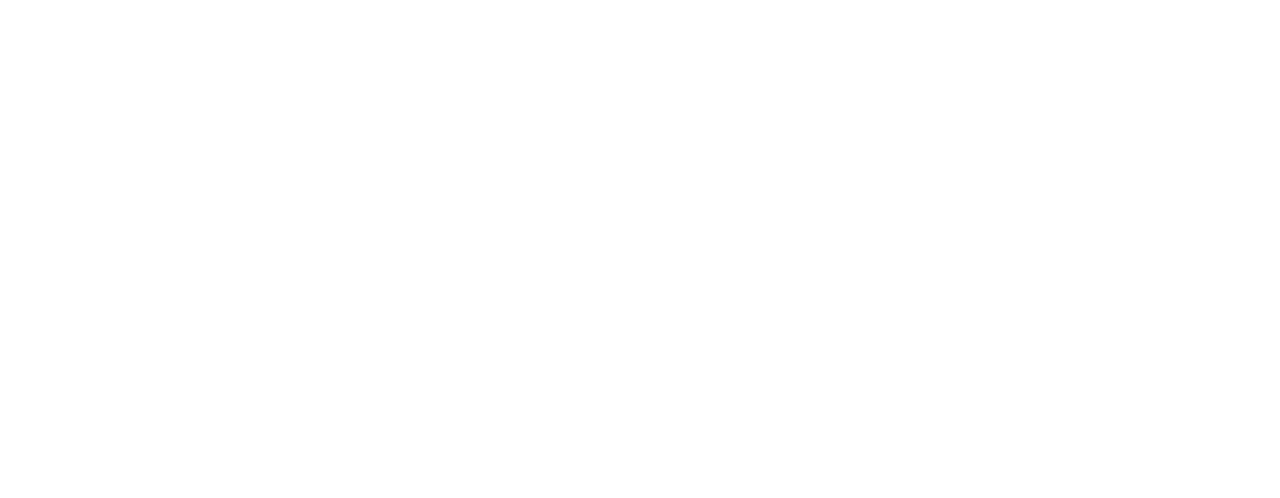
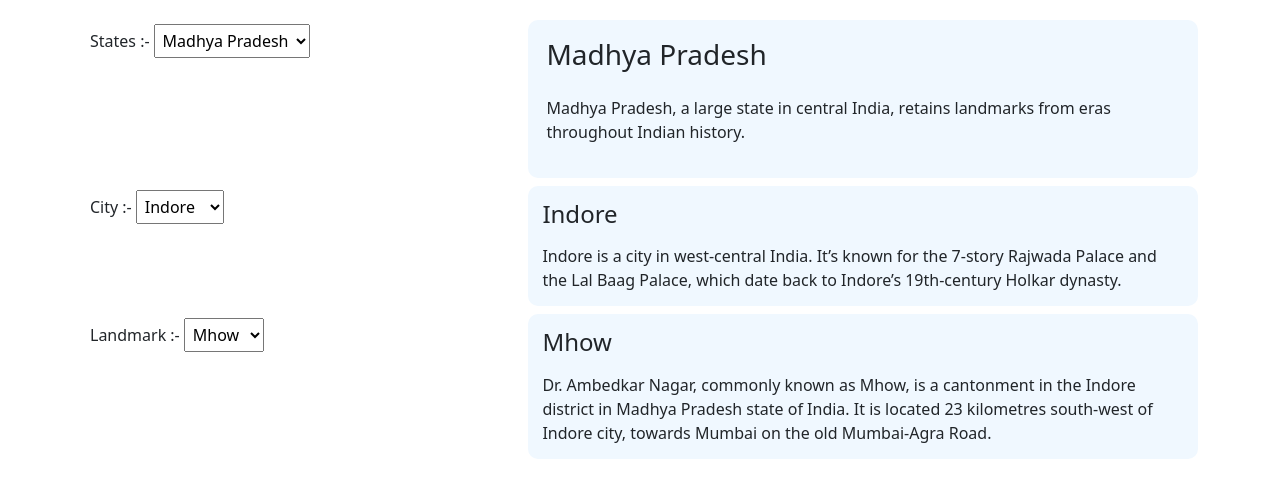
Before and after one commit to acciojob/dropdown-react-Adityanpx, a React app: page / in a window 1280 px wide. Built offline with nearby package versions, Linux system fonts and the light colour scheme.

Commit message:
completed

```diff
--- a/src/components/App.js
+++ b/src/components/App.js
@@ -1,152 +1,311 @@
-import React, { useState,useReducer } from "react";
+"use client";
+import React, { useState, useReducer } from "react";
 import "./../styles/App.css";
 
+const states = [
+  {
+    name: "Madhya Pradesh",
+    description:
+      "Madhya Pradesh, a large state in central India, retains landmarks from eras throughout Indian history.",
+    city: [
+      {
+        name: "Indore",
+        description:
+          "Indore is a city in west-central India. It’s known for the 7-story Rajwada Palace and the Lal Baag Palace, which date back to Indore’s 19th-century Holkar dynasty.",
+        landmarks: [
+          {
+            name: "Mhow",
+            description:
+              "Dr. Ambedkar Nagar, commonly known as Mhow, is a cantonment in the Indore district in Madhya Pradesh state of India. It is located 23 kilometres south-west of Indore city, towards Mumbai on the old Mumbai-Agra Road.",
+          },
+          {
+            name: "Dewas",
+            description:
+              "Dewas is a city in the Malwa region of the Indian state of Madhya Pradesh. The municipality was formerly the seat of two princely states during the British Raj, Dewas Junior state and Dewas Senior state, ruled by the Puar clan of Maratha.",
+          },
+        ],
+      },
+      {
+        name: "Bhopal",
+        description:
+          "DBhopal is a city in the central Indian state of Madhya Pradesh. It's one of India’s greenest city. There are two main lakes, the Upper Lake and the Lower Lake.",
+        landmarks: [
+          {
+            name: "MANIT",
+            description:
+              "Maulana Azad National Institute of Technology Bhopal is a public technical university located in Bhopal, Madhya Pradesh, India. It is part of a group of publicly funded institutions in India known as National Institutes of Technology. ",
+          },
+          {
+            name: "Berasia",
+            description:
+              "Berasia is a landmark and a nagar palika in Bhopal district in the state of Madhya Pradesh, India. ",
+          },
+        ],
+      },
+      {
+        name: "Gwalior",
+        description:
+          "Gwalior is a city in the central Indian state of Madhya Pradesh. It's known for its palaces and temples, including the Sas Bahu Ka Mandir intricately carved Hindu temple. ",
+        landmarks: [
+          {
+            name: "Ajaypur",
+            description: "Little less known city Ajaypur.",
+          },
+        ],
+      },
+    ],
+  },
+  {
+    name: "Jharkhand",
+    description:
+      "Jharkhand is a state in eastern India. It's known for its waterfalls, the elegant Jain temples of Parasnath Hill and the elephants and tigers of Betla National Park.",
+    city: [
+      {
+        name: "Dhanbad",
+        description:
+          "Dhanbad is the second-most populated city in the Indian state of Jharkhand. It ranks as the 33rd largest city in India and is the 42nd largest million-plus urban agglomeration in India. It is the 96th fastest growing urban area of the world by the City Mayors Foundation.",
+        landmarks: [
+          {
+            name: "IIT(ISM) Dhanbad",
+            description:
+              "Indian Institute of Technology (Indian School of Mines) Dhanbad is a public technical and research university located in Dhanbad, India. It is an Institute of National Importance. IIT has 18 academic departments covering Engineering,",
+          },
+          {
+            name: "Hirapur",
+            description:
+              "Hirapur is a census landmark in Balaghat district in the Indian state of Madhya Pradesh.",
+          },
+        ],
+      },
+      {
+        name: "Wasseypur",
+        description:
+          "Wasseypur is a neighbourhood in the city of Dhanbad in Dhanbad Sadar subdivision of Dhanbad district in the state of Jharkhand in India. ",
+        landmarks: [
+          {
+            name: "Pandey muhalla",
+            description:
+              "Located behind the dhanbad junction is must visit place.",
+          },
+          {
+            name: "MPI Hall",
+            description: "Space for everyone",
+          },
+        ],
+      },
+      {
+        name: "Hazaribagh",
+        description:
+          "Hazaribagh is a city and a municipal corporation in Hazaribagh district in the Indian state of Jharkhand. It is the divisional headquarters of North Chotanagpur division.",
+        landmarks: [
+          {
+            name: "Shaheed Nirmal Mahto Park",
+            description: "Famous for its giant dinosaur structure",
+          },
+          {
+            name: "Gandhi Maidan",
+            description: "Ideal for conduction major events",
+          },
+        ],
+      },
+    ],
+  },
+  {
+    name: "Assam",
+    description:
+      "Assam is a state in northeastern India known for its wildlife, archeological sites and tea plantations. ",
+    city: [
+      {
+        name: "Guwhati",
+        description:
+          "Guwahati is a sprawling city beside the Brahmaputra River in the northeast Indian state of Assam. It’s known for holy sites like the hilltop Kamakhya Temple,",
+        landmarks: [
+          {
+            name: "Ganesh Guri",
+            description: "Famous because of PVR city center.",
+          },
+          {
+            name: "Kalyani Nagar",
+            description: "located near famous Lakshmi Nagar",
+          },
+        ],
+      },
+      {
+        name: "dimapur",
+        description:
+          "Dimapur is a city in Nagaland, India. It is the most populous city of Nagaland and also the most densely populated city in the state with an estimated population of about 250,000.",
+        landmarks: [
+          {
+            name: "City Tower",
+            description: "Giant Tower standing by the road since history.",
+          },
+          {
+            name: "Sunday Market",
+            description: "Famous for its weekend Sale on all items.",
+          },
+        ],
+      },
+      {
+        name: "Tezpur",
+        description:
+          "Tezpur is a landmark and urban agglomeration in Sonitpur district, Assam state, India. Tezpur is located on the banks of the river Brahmaputra, 175 kilometres northeast of Guwahati, and is the largest of the north bank landmarks with a population exceeding 100,000 as per Metropolitan Census 2011.",
+        landmarks: [
+          {
+            name: "Bamuni Hills",
+            description: "Best location for photoshoots",
+          },
+          {
+            name: "Bhujkhowa Bazar",
+            description: "Central Market for Tezpur",
+          },
+        ],
+      },
+    ],
+  },
+  {
+    name: "Bihar",
+    description:
+      "Bihar is a state in East India, bordering Nepal. It is divided by the River Ganges, which floods its fertile plains. Important Buddhist pilgrimage sites include the Bodhi Tree in Bodhgaya's Mahabodhi Temple, under which the Buddha allegedly meditated.",
+    city: [
+      {
+        name: "Patna",
+        description:
+          "Patna is an ancient city that sprawls along the south bank of the Ganges River in Bihar, northeast India.",
+        landmarks: [
+          {
+            name: "Sonpur",
+            description:
+              "Sonpur is a city and sub-division in the Indian state of Bihar, situated on the banks of the River Gandak and Ganges River in the Saran District.",
+          },
+          {
+            name: "Maner",
+            description:
+              "Maner also spelled Maner or Maner Sharif, is a satellite landmark in Patna Metropolitan Region, in the Patna district in the Indian state of Bihar. Maner Sharif lies 24 km west of Patna the capital of Bihar on National Highway 30.",
+          },
+        ],
+      },
+      {
+        name: "Gaya",
+        description:
+          "Gaya is a holy city beside the Falgu River, in the northeast Indian state of Bihar. It’s known for 18th-century Vishnupad Mandir, a riverside temple with an octagonal shrine. Close by, ancient Mangla Gauri Temple is set on a hilltop. ",
+        landmarks: [
+          {
+            name: "Bakraur",
+            description:
+              "Bakraur, sometimes called Bakrour, is a village located slightly east of Bodh Gaya in the state of Bihar, India. It lies directly across the Phalgu River from the landmark of Bodh Gaya, where Gautama Buddha is said to have attained enlightenment.",
+          },
+          {
+            name: "Barachatti",
+            description:
+              "Barachatti is a block in the Gaya district of Bihar, India. Barachatti contains 141 villages and 13 gram panchayat. Sarwan bazar is the biggest and Nimi is the smallest village of Barachatti. The total population in Barachatti sub-district is 142,534 according to the census during 2011 by Indian Government.",
+          },
+        ],
+      },
+      {
+        name: "Darbhanga",
+        description:
+          "Darbhanga is a city and Municipal Corporation in the Indian state of Bihar. It is the 6th largest city of Bihar, only after Patna, Gaya, Bhagalpur, Muzaffarpur and Purnea. It is the headquarters of Darbhanga district and Darbhanga division and was the seat of the Raj Darbhanga and capital of the Mithila region.",
+        landmarks: [
+          {
+            name: "Singhwara",
+            description: "Famous for its Groundnut Market",
+          },
+          {
+            name: "Jale",
+            description: "Famous for its roasted seads market.",
+          },
+        ],
+      },
+    ],
+  },
+];
 
-const states = [{
-	name : "Madhya Pradesh",
-	description:"Madhya Pradesh, a large state in central India, retains landmarks from eras throughout Indian history.",
-	city :[{
-		name : "Indore",
-		description:"Indore is a city in west-central India. It’s known for the 7-story Rajwada Palace and the Lal Baag Palace, which date back to Indore’s 19th-century Holkar dynasty.",
-		landmarks :[{
-			name : "Mhow",
-			description:"Dr. Ambedkar Nagar, commonly known as Mhow, is a cantonment in the Indore district in Madhya Pradesh state of India. It is located 23 kilometres south-west of Indore city, towards Mumbai on the old Mumbai-Agra Road.",
-		},{
-			name : "Dewas",
-			description:"Dewas is a city in the Malwa region of the Indian state of Madhya Pradesh. The municipality was formerly the seat of two princely states during the British Raj, Dewas Junior state and Dewas Senior state, ruled by the Puar clan of Maratha.",
-		}]
-	},{
-		name : "Bhopal",
-		description:"DBhopal is a city in the central Indian state of Madhya Pradesh. It's one of India’s greenest city. There are two main lakes, the Upper Lake and the Lower Lake.",
-		landmarks :[{
-			name : "MANIT",
-			description:"Maulana Azad National Institute of Technology Bhopal is a public technical university located in Bhopal, Madhya Pradesh, India. It is part of a group of publicly funded institutions in India known as National Institutes of Technology. ",
-		},{
-			name: "Berasia",
-			description:"Berasia is a landmark and a nagar palika in Bhopal district in the state of Madhya Pradesh, India. ",
-		}]
-	},{
-		name : "Gwalior",
-		description:"Gwalior is a city in the central Indian state of Madhya Pradesh. It's known for its palaces and temples, including the Sas Bahu Ka Mandir intricately carved Hindu temple. ",
-		landmarks :[{
-			name : "Ajaypur",
-			description:"Little less known city Ajaypur.",
-		}]
-	}]
-},{
-	name : "Jharkhand",
-	description:"Jharkhand is a state in eastern India. It's known for its waterfalls, the elegant Jain temples of Parasnath Hill and the elephants and tigers of Betla National Park.",
-	city :[{
-		name : "Dhanbad",
-		description:"Dhanbad is the second-most populated city in the Indian state of Jharkhand. It ranks as the 33rd largest city in India and is the 42nd largest million-plus urban agglomeration in India. It is the 96th fastest growing urban area of the world by the City Mayors Foundation.",
-		landmarks :[{
-			name : "IIT(ISM) Dhanbad",
-			description:"Indian Institute of Technology (Indian School of Mines) Dhanbad is a public technical and research university located in Dhanbad, India. It is an Institute of National Importance. IIT has 18 academic departments covering Engineering,",
-		},{
-			name : "Hirapur",
-			description:"Hirapur is a census landmark in Balaghat district in the Indian state of Madhya Pradesh.",
-		}]
-	},{
-		name : "Wasseypur",
-		description:"Wasseypur is a neighbourhood in the city of Dhanbad in Dhanbad Sadar subdivision of Dhanbad district in the state of Jharkhand in India. ",
-		landmarks :[{
-			name : "Pandey muhalla",
-			description:"Located behind the dhanbad junction is must visit place.",
-		},{
-			name : "MPI Hall",
-			description:"Space for everyone",
-		}]
-	},{
-		name : "Hazaribagh",
-		description:"Hazaribagh is a city and a municipal corporation in Hazaribagh district in the Indian state of Jharkhand. It is the divisional headquarters of North Chotanagpur division.",
-		landmarks :[{
-			name : "Shaheed Nirmal Mahto Park",
-			description:"Famous for its giant dinosaur structure",
-		},{
-			name : "Gandhi Maidan",
-			description:"Ideal for conduction major events",
-		}]
-	}]
-},{
-	name : "Assam",
-	description:"Assam is a state in northeastern India known for its wildlife, archeological sites and tea plantations. ",
-	city :[{
-		name : "Guwhati",
-		description:"Guwahati is a sprawling city beside the Brahmaputra River in the northeast Indian state of Assam. It’s known for holy sites like the hilltop Kamakhya Temple,",
-		landmarks :[{
-			name : "Ganesh Guri",
-			description:"Famous because of PVR city center.",
-		},{
-			name : "Kalyani Nagar",
-			description:"located near famous Lakshmi Nagar",
-		}]
-	},{
-		name : "dimapur",
-		description:"Dimapur is a city in Nagaland, India. It is the most populous city of Nagaland and also the most densely populated city in the state with an estimated population of about 250,000.",
-		landmarks :[{
-			name : "City Tower",
-			description:"Giant Tower standing by the road since history.",
-		},{
-			name : "Sunday Market",
-			description:"Famous for its weekend Sale on all items.",
-		}]
-	},{
-		name : "Tezpur",
-		description:"Tezpur is a landmark and urban agglomeration in Sonitpur district, Assam state, India. Tezpur is located on the banks of the river Brahmaputra, 175 kilometres northeast of Guwahati, and is the largest of the north bank landmarks with a population exceeding 100,000 as per Metropolitan Census 2011.",
-		landmarks :[{
-			name : "Bamuni Hills",
-			description:"Best location for photoshoots",
-		},{
-			name : "Bhujkhowa Bazar",
-			description:"Central Market for Tezpur",
-		}]
-	}]
-},{
-	name : "Bihar",
-	description:"Bihar is a state in East India, bordering Nepal. It is divided by the River Ganges, which floods its fertile plains. Important Buddhist pilgrimage sites include the Bodhi Tree in Bodhgaya's Mahabodhi Temple, under which the Buddha allegedly meditated.",
-	city :[{
-		name : "Patna",
-		description:"Patna is an ancient city that sprawls along the south bank of the Ganges River in Bihar, northeast India.",
-		landmarks :[{
-			name : "Sonpur",
-			description:"Sonpur is a city and sub-division in the Indian state of Bihar, situated on the banks of the River Gandak and Ganges River in the Saran District.",
-		},{
-			name : "Maner",
-			description:"Maner also spelled Maner or Maner Sharif, is a satellite landmark in Patna Metropolitan Region, in the Patna district in the Indian state of Bihar. Maner Sharif lies 24 km west of Patna the capital of Bihar on National Highway 30.",
-		}]
-	},{
-		name : "Gaya",
-		description:"Gaya is a holy city beside the Falgu River, in the northeast Indian state of Bihar. It’s known for 18th-century Vishnupad Mandir, a riverside temple with an octagonal shrine. Close by, ancient Mangla Gauri Temple is set on a hilltop. ",
-		landmarks :[{
-			name : "Bakraur",
-			description:"Bakraur, sometimes called Bakrour, is a village located slightly east of Bodh Gaya in the state of Bihar, India. It lies directly across the Phalgu River from the landmark of Bodh Gaya, where Gautama Buddha is said to have attained enlightenment.",
-		},{
-			name : "Barachatti",
-			description:"Barachatti is a block in the Gaya district of Bihar, India. Barachatti contains 141 villages and 13 gram panchayat. Sarwan bazar is the biggest and Nimi is the smallest village of Barachatti. The total population in Barachatti sub-district is 142,534 according to the census during 2011 by Indian Government.",
-		}]
-	},{
-		name : "Darbhanga",
-		description:"Darbhanga is a city and Municipal Corporation in the Indian state of Bihar. It is the 6th largest city of Bihar, only after Patna, Gaya, Bhagalpur, Muzaffarpur and Purnea. It is the headquarters of Darbhanga district and Darbhanga division and was the seat of the Raj Darbhanga and capital of the Mithila region.",
-		landmarks :[{
-			name : "Singhwara",
-			description:"Famous for its Groundnut Market",
-		},{
-			name : "Jale",
-			description:"Famous for its roasted seads market.",
-		}]
-	}]
-}];
+function App() {
+  const [selectedStateIndex, setSelectedStateIndex] = useState(0);
+  const [selectedCityIndex, setSelectedCityIndex] = useState(0);
+  const [selectedLandmark, setSelectedLandMark] = useState(0);
 
+  const currentCity = states[selectedStateIndex].city;
+  const currentLandmark = currentCity[selectedCityIndex].landmarks;
 
-function App()
-{
-	// Do not alter/remove main div
-	return (
-	<div id="main">
+  return (
+    <div id="main">
+      <div class="container">
+        <div>
+          <label>States :-</label>
+          <select
+            id="state"
+            value={selectedStateIndex}
+            onChange={(e) => {
+              setSelectedStateIndex(parseInt(e.target.value));
+              setSelectedCityIndex(0);
+              setSelectedLandMark(0);
+            }}
+          >
+            {states.map((state, index) => (
+              <option key={index} value={index}>
+                {state.name}
+              </option>
+            ))}
+          </select>
+        </div>
+        <div id="card">
+          <div id="state-name">
+            <h3>{states[selectedStateIndex].name}</h3>
+          </div>
+          <div id="state-description">
+            <p>{states[selectedStateIndex].description}</p>
+          </div>
+        </div>
+      </div>
 
-	</div>
-	);
+      <div class="container">
+		<div>
+        <label>City :-</label>
+        <select
+          id="cities"
+          value={selectedCityIndex}
+          onChange={(e) => {
+            setSelectedCityIndex(parseInt(e.target.value));
+            setSelectedLandMark(0);
+          }}
+        >
+          {currentCity.map((cities, index) => (
+            <option key={index} value={index}>
+              {cities.name}
+            </option>
+          ))}
+        </select>
+		</div>
+		<div id="card">
+        <h4>{currentCity[selectedCityIndex].name}</h4>
+        <div id="city-description">
+          {currentCity[selectedCityIndex].description}
+        </div>
+		</div>
+      </div>
+      <div class="container">
+		<div>
+        <label>Landmark :-</label>
+        <select
+          id="landmarkk"
+          value={selectedLandmark}
+          onChange={(e) => setSelectedLandMark(parseInt(e.target.value))}
+        >
+          {currentLandmark.map((landmark, index) => (
+            <option key={index} value={index}>
+              {landmark.name}
+            </option>
+          ))}
+        </select>
+		</div>
+		<div id="card">
+        <h4>{currentLandmark[selectedLandmark].name}</h4>
+        <div>{currentLandmark[selectedLandmark].description}</div>
+      </div>
+	  </div>
+    </div>
+  );
 }
 
-
 export default App;
--- a/src/styles/App.css
+++ b/src/styles/App.css
@@ -1,16 +1,23 @@
-h1 {
-    color: #27aedb;
-    text-align: center;
-    }
 
+* {
+    margin: 0;
+    padding: 4px;
 
-button{
-    color: #27aedb;
-    text-align: center;
-    justify-content: center;
-    align-items: center;
+}
+#main {
+    height: 100vh;
+
 }
 
-.bg-pink{
-	background-color:pink;
+.container {
+    display: flex;
+    justify-content: space-between;
 }
+
+#card {
+    background-color: aliceblue;
+    padding: 10px;
+    border-radius: 10px;
+    width: 60%;
+
+}
```
Also changed, not shown: 1 other file.
